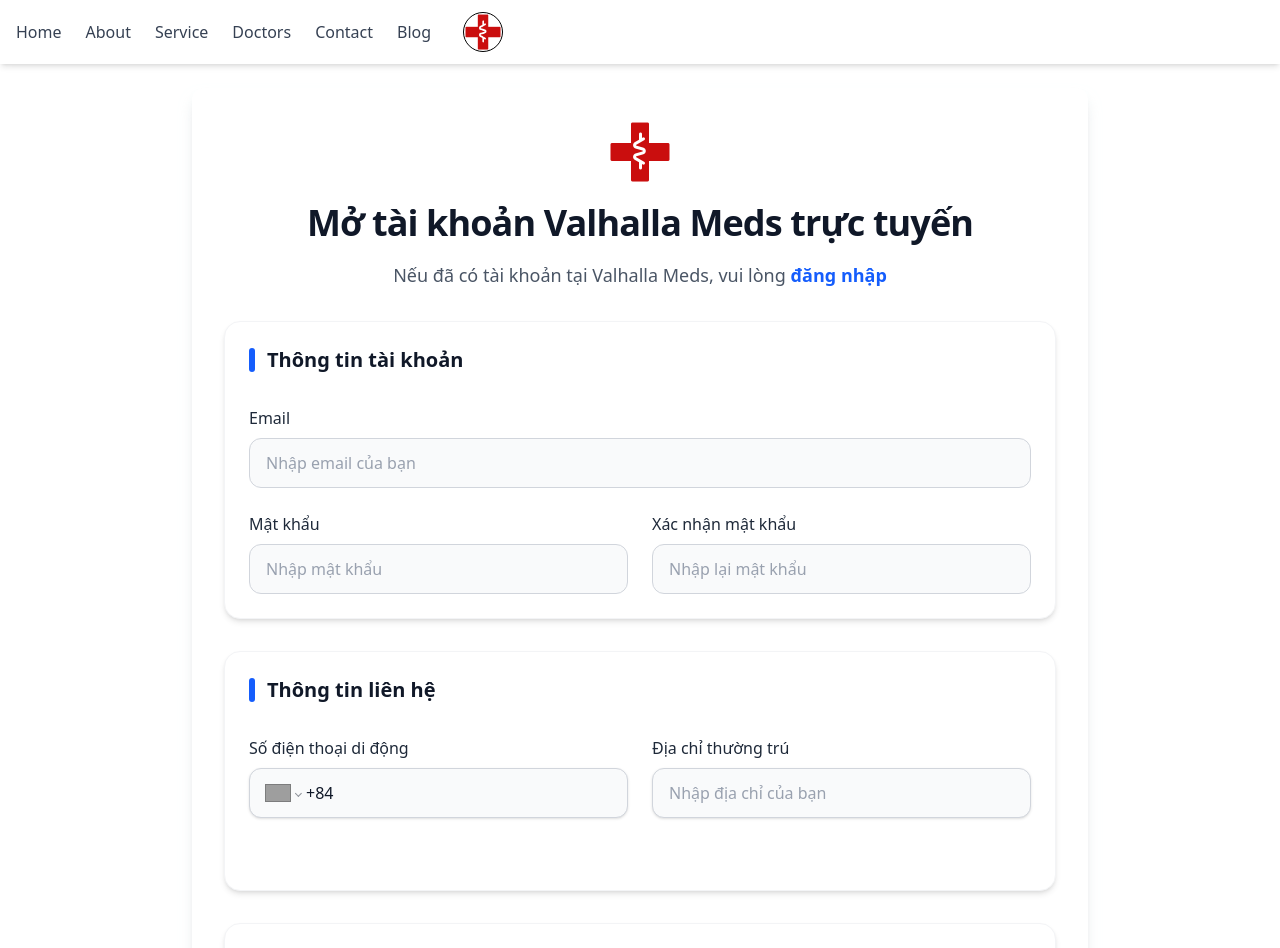
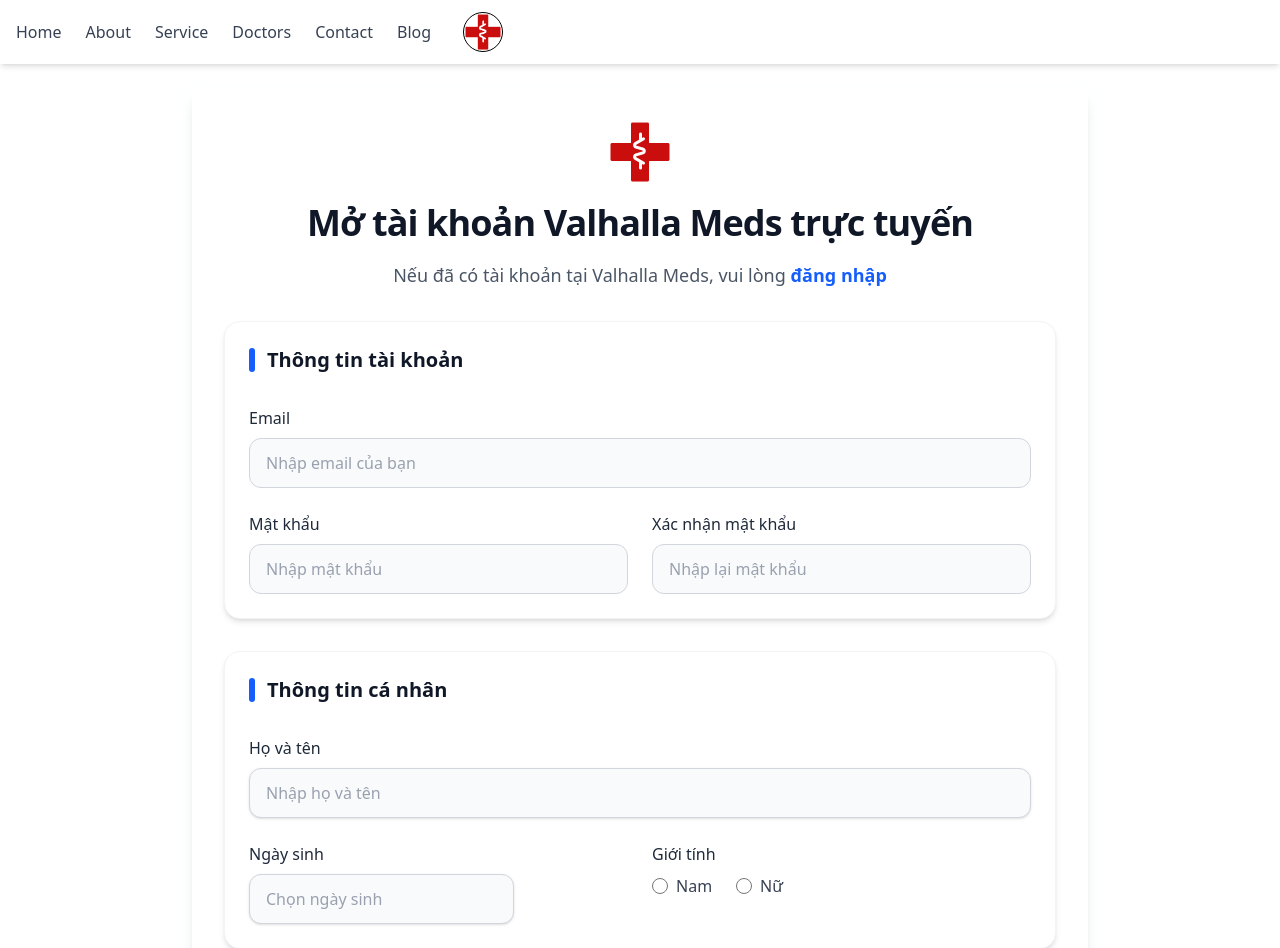
Before and after one commit to BachCanh/Valhalla-Doctor, a React (Vite) app: page /register in a window 1280 px wide. Shown: the top 948 px of the page. Built offline with nearby package versions, Linux system fonts and the light colour scheme; grey boxes are pictures that could not be loaded.

Commit message:
Fix in personal Information

```diff
--- a/src/features/guest/Register/PersonalInformation.jsx
+++ b/src/features/guest/Register/PersonalInformation.jsx
@@ -1,88 +1,128 @@
-// FormSections/ContactInfoSection.jsx
-import PhoneInput from "react-phone-number-input";
-import "react-phone-number-input/style.css";
+// FormSections/PersonalInfoSection.jsx
+import DatePicker from "react-datepicker";
+import "react-datepicker/dist/react-datepicker.css";
 import { Controller } from "react-hook-form";
 
-function ContactInfoSection({ register, errors, control }) {
+export default function PersonalInfoSection({ register, errors, control }) {
   return (
     <div className="bg-white p-6 rounded-2xl shadow-md space-y-8 border border-gray-100">
-      {/* Section Title */}
+      {/* Section Heading */}
       <div className="flex items-center space-x-3">
         <div className="h-6 w-1.5 bg-blue-600 rounded-sm" />
         <h2 className="text-xl font-semibold text-gray-900">
-          Thông tin liên hệ
+          Thông tin cá nhân
         </h2>
       </div>
 
       <div className="grid grid-cols-1 md:grid-cols-2 gap-6">
-        {/* Phone Number */}
-        <div>
+        {/* Full Name */}
+        <div className="md:col-span-2">
           <label
-            htmlFor="patient.phoneNumber"
+            htmlFor="patient.fullName"
             className="block text-md font-medium text-gray-800 mb-2"
           >
-            Số điện thoại di động
+            Họ và tên
           </label>
-          <Controller
-            control={control}
-            name="patient.phoneNumber"
-            rules={{
-              required: "Vui lòng nhập số điện thoại",
-              pattern: {
-                value: /^(0|\+84)[3|5|7|8|9][0-9]{8}$/,
-                message: "Số điện thoại không hợp lệ",
-              },
-            }}
-            render={({ field }) => (
-              <PhoneInput
-                international
-                defaultCountry="VN"
-                id="patient.phoneNumber"
-                placeholder="Nhập số điện thoại của bạn"
-                className="w-full rounded-xl border border-gray-300 bg-gray-50 px-4 py-3 text-gray-900 placeholder-gray-400 focus:outline-none focus:ring-2 focus:ring-blue-500 focus:border-blue-500 shadow-sm transition"
-                value={field.value}
-                onChange={(value) => field.onChange(value)}
-              />
-            )}
+          <input
+            type="text"
+            id="patient.fullName"
+            placeholder="Nhập họ và tên"
+            className="w-full rounded-xl border border-gray-300 px-4 py-3 text-gray-900 placeholder-gray-400 bg-gray-50 focus:outline-none focus:ring-2 focus:ring-blue-500 focus:border-blue-500 shadow-sm transition"
+            {...register("patient.fullName", {
+              required: "Vui lòng nhập họ và tên",
+            })}
           />
-          {errors.patient?.phoneNumber && (
+          {errors.patient?.fullName && (
             <p className="mt-1 text-sm text-red-500">
-              {errors.patient.phoneNumber.message}
+              {errors.patient.fullName.message}
             </p>
           )}
         </div>
 
-        {/* Address */}
+        {/* Date of Birth */}
         <div>
           <label
-            htmlFor="patient.address"
+            htmlFor="patient.dateOfBirth"
             className="block text-md font-medium text-gray-800 mb-2"
           >
-            Địa chỉ thường trú
+            Ngày sinh
           </label>
-          <input
-            type="text"
-            id="patient.address"
-            placeholder="Nhập địa chỉ của bạn"
-            className="w-full rounded-xl border border-gray-300 bg-gray-50 px-4 py-3 text-gray-900 placeholder-gray-400 focus:outline-none focus:ring-2 focus:ring-blue-500 focus:border-blue-500 shadow-sm transition"
-            {...register("patient.address", {
-              required: "Vui lòng nhập địa chỉ",
-            })}
+          <Controller
+            control={control}
+            name="patient.dateOfBirth"
+            rules={{
+              required: "Vui lòng chọn ngày sinh",
+              validate: (value) => {
+                const birthDate = new Date(value);
+                const today = new Date();
+                const age = today.getFullYear() - birthDate.getFullYear();
+                const hasHadBirthday =
+                  today.getMonth() > birthDate.getMonth() ||
+                  (today.getMonth() === birthDate.getMonth() &&
+                    today.getDate() >= birthDate.getDate());
+                const finalAge = hasHadBirthday ? age : age - 1;
+                return finalAge >= 18 || "Bạn phải đủ 18 tuổi trở lên";
+              },
+            }}
+            render={({ field }) => (
+              <DatePicker
+                id="patient.dateOfBirth"
+                placeholderText="Chọn ngày sinh"
+                dateFormat="dd/MM/yyyy"
+                className="w-full rounded-xl border border-gray-300 px-4 py-3 text-gray-900 placeholder-gray-400 bg-gray-50 focus:outline-none focus:ring-2 focus:ring-blue-500 focus:border-blue-500 shadow-sm transition"
+                selected={field.value}
+                onChange={(date) => field.onChange(date)}
+                onBlur={field.onBlur}
+                showMonthDropdown
+                showYearDropdown
+                dropdownMode="select"
+                maxDate={new Date()}
+              />
+            )}
           />
-          {errors.patient?.address && (
+          {errors.patient?.dateOfBirth && (
             <p className="mt-1 text-sm text-red-500">
-              {errors.patient.address.message}
+              {errors.patient.dateOfBirth.message}
+            </p>
+          )}
+        </div>
+
+        {/* Gender */}
+        <div>
+          <label className="block text-md font-medium text-gray-800 mb-2">
+            Giới tính
+          </label>
+          <div className="flex items-center gap-6">
+            <label className="inline-flex items-center text-gray-700 cursor-pointer">
+              <input
+                type="radio"
+                value="male"
+                className="h-4 w-4 text-blue-600 focus:ring-blue-500 border-gray-300"
+                {...register("patient.gender", {
+                  required: "Vui lòng chọn giới tính",
+                })}
+              />
+              <span className="ml-2">Nam</span>
+            </label>
+            <label className="inline-flex items-center text-gray-700 cursor-pointer">
+              <input
+                type="radio"
+                value="female"
+                className="h-4 w-4 text-blue-600 focus:ring-blue-500 border-gray-300"
+                {...register("patient.gender", {
+                  required: "Vui lòng chọn giới tính",
+                })}
+              />
+              <span className="ml-2">Nữ</span>
+            </label>
+          </div>
+          {errors.patient?.gender && (
+            <p className="mt-1 text-sm text-red-500">
+              {errors.patient.gender.message}
             </p>
           )}
         </div>
       </div>
-
-      {/* reCAPTCHA */}
-      <div id="recaptcha" className="flex justify-center pt-4">
-        {/* reCAPTCHA will render here */}
-      </div>
     </div>
   );
 }
-
-export default ContactInfoSection;
```
